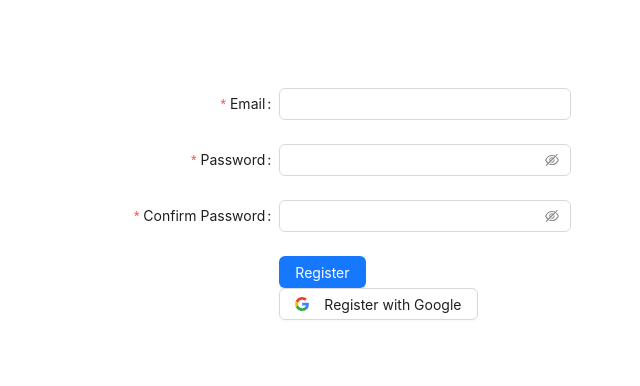
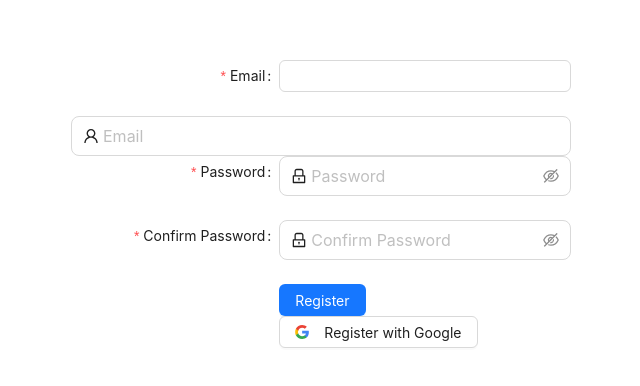
Before and after one commit to hannahw1004/dubhacks23, a React (Create React App) app: page /SignUp in a window 1280 px wide. Shown: the part 184-570 px from the top of the page, without its empty margins (319-959 px from the left). Built offline with nearby package versions, Linux system fonts and the light colour scheme.

Commit message:
added login stuff

```diff
--- a/src/App.tsx
+++ b/src/App.tsx
@@ -4,6 +4,7 @@ import {SignUp} from './SignUp';
 import {Login} from './LogIn';
 import './App.css';
 import { BrowserRouter as Router, Route, Routes } from "react-router-dom";
+
 function App() {
   return (
     <Router>
--- a/src/SignUp.tsx
+++ b/src/SignUp.tsx
@@ -1,16 +1,23 @@
-import React from "react";
-import { Button, Form, Input, Select } from "antd";
+import React, { useState } from "react";
+import { Button, Form, Input } from "antd";
+import { LockOutlined, UserOutlined } from "@ant-design/icons";
 import google from "./google.svg";
+import {signUp} from "./firebase";
 
-type SizeType = Parameters<typeof Form>[0]["size"];
 
 const onFinish = (values: any) => {
   console.log("Success:", values);
+  signUp(values);
 };
+
+
+//signUp(onFinish)
 
 const onFinishFailed = (errorInfo: any) => {
   console.log("Failed:", errorInfo);
 };
+
+
 
 type FieldType = {
   username?: string;
@@ -19,6 +26,7 @@ type FieldType = {
 };
 
 export const SignUp: React.FC = () => {
+
   const formItemLayout = {
     labelCol: {
       xs: { span: 24 },
@@ -44,31 +52,49 @@ export const SignUp: React.FC = () => {
   };
   return (
     <div className="centered-wrapper">
-      <Form
+        <Form onFinish={onFinish}
             name="basic"
             labelCol={{ span: 10 }}
             wrapperCol={{ span: 16 }}
             style={{ width: 500}}
             layout="horizontal"
             initialValues={{ remember: true }}
-        onFinish={onFinish}
             onFinishFailed={onFinishFailed}
             autoComplete="off"
         >
+
+
             <Form.Item<FieldType>
                  label="Email"
-          name="username"
-          rules={[{ required: true, message: "Please input your email!" }]}
-        >
-          <Input />
+                 rules={[
+                     {
+                     required: true,
+                     message: 'Please input your email!',
+                     },
+                 ]}
+                 name="username">
+                    <Input/>
             </Form.Item>
+
+                <Input
+                    size="large"
+                    prefix={<UserOutlined className="site-form-item-icon" />}
+                    type="username"
+                    placeholder="Email"
+                />
+
 
                 <Form.Item<FieldType>
                 label="Password"
                 name="password"
                 rules={[{ required: true, message: "Please input your password!" }]}
                 >
-          <Input.Password />
+                <Input.Password
+                    size="large"
+                    prefix={<LockOutlined className="site-form-item-icon" />}
+                    type="password"
+                    placeholder="Password"
+                />
                 </Form.Item>
 
                 <Form.Item
@@ -93,7 +119,12 @@ export const SignUp: React.FC = () => {
                     }),
                 ]}
                 >
-          <Input.Password />
+                <Input.Password
+                    size="large"
+                    prefix={<LockOutlined className="site-form-item-icon" />}
+                    type="Confirm Password"
+                    placeholder="Confirm Password"
+                />
                 </Form.Item>
 
                 <Form.Item {...tailFormItemLayout}>
@@ -119,6 +150,7 @@ export const SignUp: React.FC = () => {
                 </Button>
             </Form.Item>
         </Form>
+
     </div>
   );
 };
--- a/src/firebase.ts
+++ b/src/firebase.ts
@@ -1,7 +1,8 @@
 // Import the functions you need from the SDKs you need
-import { initializeApp } from "firebase/app";
-import { getAuth } from "firebase/auth";
 
+import { initializeApp, } from "firebase/app";
+import { getAuth, createUserWithEmailAndPassword } from "firebase/auth";
+import {SignUp} from './SignUp';
 
 // TODO: Add SDKs for Firebase products that you want to use
 // https://firebase.google.com/docs/web/setup#available-libraries
@@ -21,3 +22,16 @@ export const firebaseConfig = {
 // Initialize Firebase
 export const app = initializeApp(firebaseConfig);
 export const auth = getAuth(app);
+
+export const signUp = (form: any) => {
+    createUserWithEmailAndPassword(auth, form.username, form.password)
+    .then((userCredential) => {
+        const user = userCredential.user;
+        console.log("Success");
+    })
+    .catch((error) => {
+        const errorCode = error.code;
+        const errorMessage = error.message;
+        console.log("Failed");
+    })
+};
```
Lines whose indentation alone changed are shown as unchanged.
